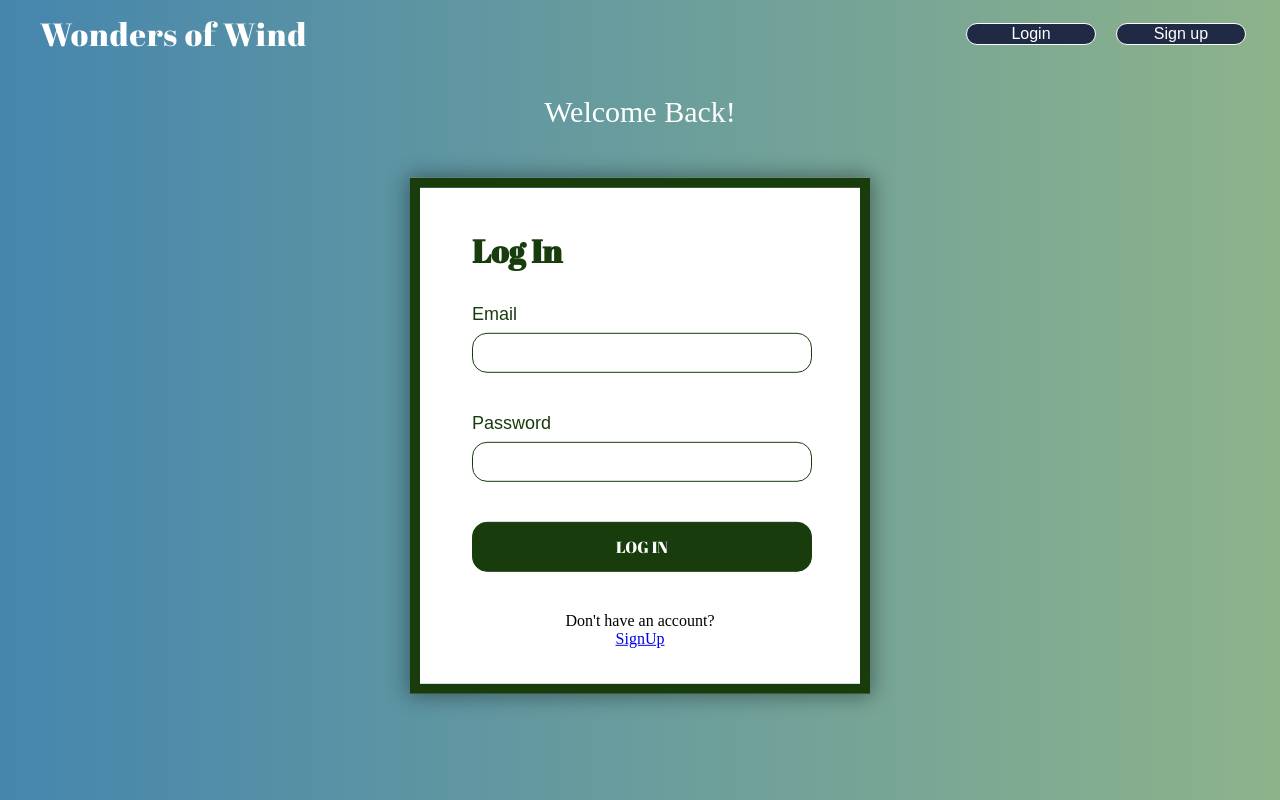
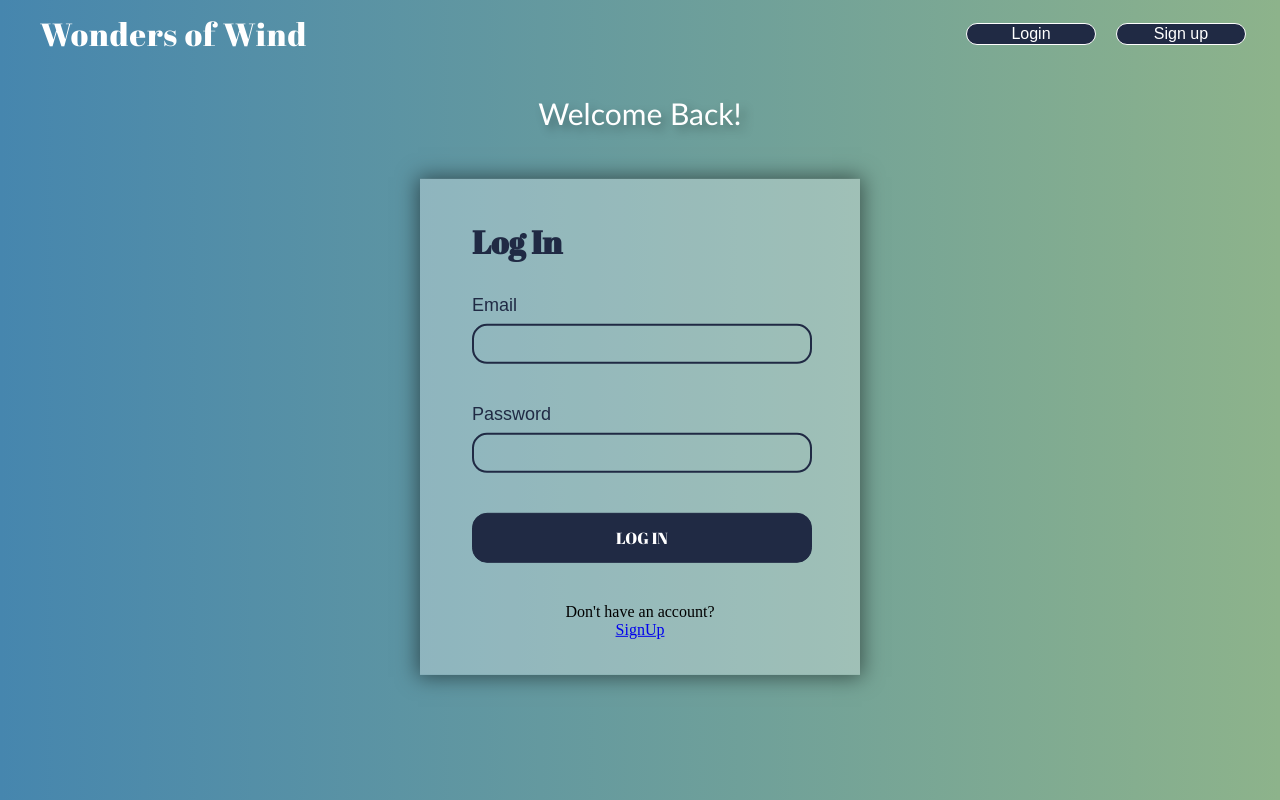
Before and after one commit to T1mTop1a/team_project_wonders_of_wind, a React (Create React App) app in the folder frontend/: page /login in a window 1280 px wide. Built offline with nearby package versions, Linux system fonts and the light colour scheme.

Commit message:
update signup/login color scheme

```diff
--- a/frontend/src/pages/css/signupLogin.css
+++ b/frontend/src/pages/css/signupLogin.css
@@ -8,15 +8,14 @@
     left: 50%;
     transform: translate(-50%, 5%);
     padding: 20px;
-    background-color: white;
-    box-shadow: 0 0 20px 2px rgba(0, 0, 0, 0.4);
-    border: 10px solid #193c0d;
+    background: rgba(255, 255, 255, 0.3);
+    box-shadow: 0 0 20px 2px rgba(0, 0, 0, 0.5);
 }
 
 .title{
     font-family: 'Abril Fatface', cursive;
     margin-left: 2rem;
-    color: #193c0d;
+    color: #202A44;
     text-align: left;
     margin-bottom: 2rem;
 }
@@ -26,17 +25,17 @@
     font-family: Arial, Helvetica, sans-serif;
     font-style: normal;
     font-size: large;
-    color: #193c0d;
+    color: #202A44;
 }
 
 .smallBox{
-    color: #193c0d;
+    color: #202A44;
     position: relative;
     width: 85%;
     margin: auto;
     border-radius: 15px;
     background: transparent;
-    border: 1px solid #193c0d;
+    border: 2px solid #202A44;
     box-sizing: border-box;
     margin-left: 2rem;
     margin-bottom: 2rem;
@@ -60,8 +59,8 @@
     border-radius: 15px;
     text-align: centre;
     font-size: medium;
-    background: #193c0d;
-    border: 1px solid #193c0d;
+    background: #202A44;
+    border: 1px solid #202A44;
     width: 85%;
     height: 50px;
     margin-bottom: 1.5rem;
@@ -74,16 +73,18 @@
 
 .errorDisplay {
     text-align: center;
-    color: #193c0d;
+    color: #202A44;
     font-weight: 700;
     font-size: larger;
-    border: 2px solid #193c0d;
+    border: 2px solid #202A44;
 }
 
 .welcomeLogin{
+    font-family: 'Gill Sans', 'Gill Sans MT', Calibri, 'Trebuchet MS', sans-serif;
+    filter: drop-shadow(5px 5px 5px rgba(0,0,0,0.3));
     text-align: center;
     color: white;
-    font-weight: 400;
+    font-weight: 100;
     font-size: 30px;
     transform: translate(0%, 5%);
 }
```
